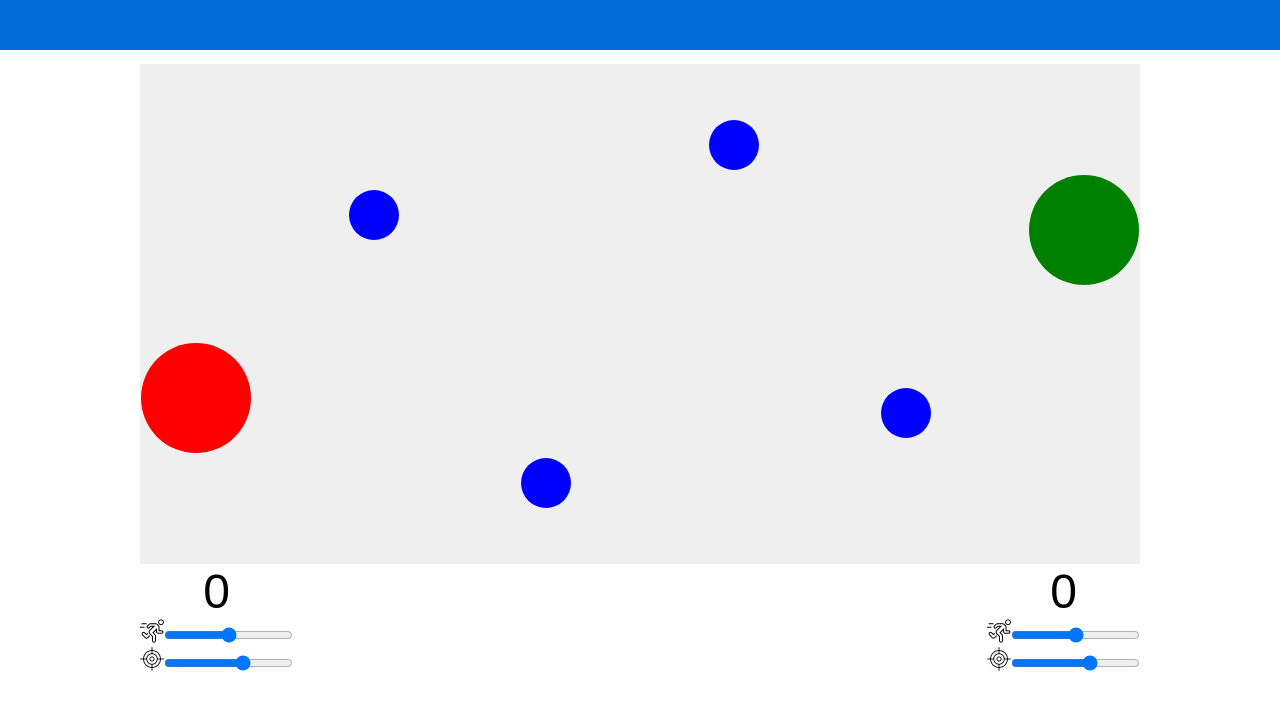
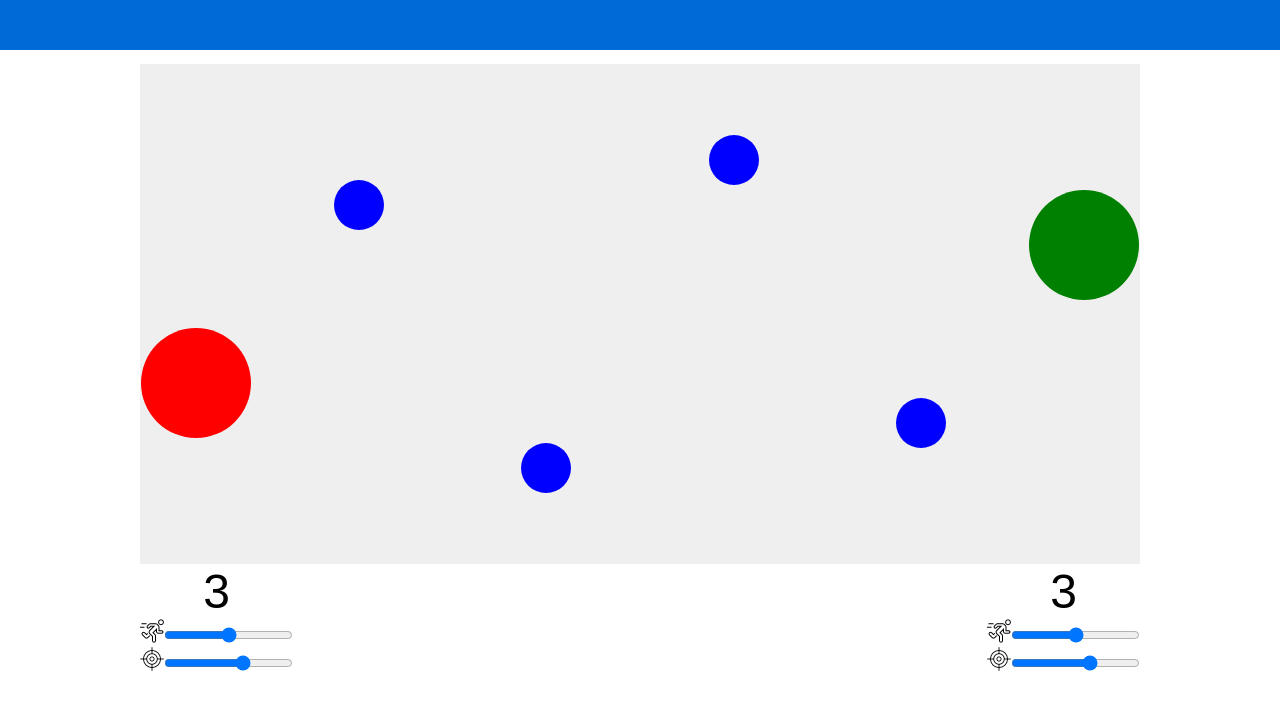
Before and after one commit to digunin/duel-mini-game, a React app: page / in a window 1280 px wide. Shown: the top 710 px of the page. Built offline with nearby package versions, Linux system fonts and the light colour scheme.

Commit message:
display heroes score

```diff
--- a/src/components/game/Game.ts
+++ b/src/components/game/Game.ts
@@ -3,11 +3,14 @@ import { GameUnitFactory } from "./game-units/GameUnitsFactory";
 import { Hero } from "./game-units/Hero";
 import { Line } from "./game-units/primitives/Line";
 import { Point } from "./game-units/primitives/Point";
+import { Spell } from "./game-units/Spell";
 import {
   fromDegToRad,
+  intersectCircleWithCircle,
   intersectCircleWithLine,
   intersectCircleWithPoint,
 } from "./game-units/utils";
+import { EventCallback, EventObserver, EventType } from "./GameEvents";
 import { AppGraphics } from "./graphics/AppGrphics";
 
 const HERO_RADIUS = 55;
@@ -28,8 +31,9 @@ export class Game {
   private leftHero: Hero;
   private rightHero: Hero;
   private bounds: GameBounds;
-  private leftHeroSpells: Circle[] = [];
-  private rightHeroSpells: Circle[] = [];
+  private leftHeroSpells: Spell[] = [];
+  private rightHeroSpells: Spell[] = [];
+  private eventObserver: EventObserver;
 
   constructor(factory: GameUnitFactory<AppGraphics>) {
     this.factory = factory;
@@ -55,8 +59,14 @@ export class Game {
     this.factory.graphics.clear();
     this.leftHero.draw();
     this.rightHero.draw();
-    this.leftHeroSpells.forEach((spell) => spell.draw());
-    this.rightHeroSpells.forEach((spell) => spell.draw());
+    this.drawSpells(this.leftHeroSpells);
+    this.drawSpells(this.rightHeroSpells);
+  }
+
+  private drawSpells(spells: Spell[]) {
+    spells.forEach((spell) => {
+      if (spell.isAlive) spell.draw();
+    });
   }
 
   private _update() {
@@ -68,7 +78,9 @@ export class Game {
     if (this.rightHero.fire()) {
       this.rightHeroSpells.push(this.createSpell(this.rightHero, 180));
     }
-    this.updateSpells();
+    this.deleteDeadSpells();
+    this.updateSpells(this.leftHero, this.rightHeroSpells, "left");
+    this.updateSpells(this.rightHero, this.leftHeroSpells, "right");
     this.draw();
   }
 
@@ -137,6 +149,7 @@ export class Game {
       ),
       bottom: new Line(new Point(0, 0), new Point(this.gameWidth, 0)),
     };
+    this.eventObserver = new EventObserver();
   }
 
   private *allBounds(): Generator<Line> {
@@ -146,15 +159,37 @@ export class Game {
     yield this.bounds.bottom;
   }
 
-  private updateSpells() {
-    this.leftHeroSpells = this.leftHeroSpells.filter(
-      (spell) => spell.center.x < this.gameWidth
+  private updateSpells(hero: Hero, spells: Spell[], side: HeroSide) {
+    spells.forEach((spell) => {
+      if (this.spellOutOfBounds(spell)) spell.die();
+      if (
+        intersectCircleWithCircle(
+          spell.center,
+          spell.radius,
+          hero.center,
+          hero.radius
+        )
+      ) {
+        spell.die();
+        this.eventObserver.emitEvent({
+          type: "hero-damaged",
+          heroDamaged: side,
+        });
+      }
+    });
+    spells.forEach((spell) => spell.nextMove(true));
+  }
+
+  private spellOutOfBounds(spell: Spell) {
+    if (spell.center.x < 0 || spell.center.x > this.gameWidth) return true;
+    return false;
+  }
+
+  private deleteDeadSpells() {
+    this.leftHeroSpells = this.leftHeroSpells.filter((spell) => spell.isAlive);
+    this.rightHeroSpells = this.rightHeroSpells.filter(
+      (spell) => spell.isAlive
     );
-    this.rightHeroSpells = this.rightHeroSpells.filter(
-      (spell) => spell.center.x > 0
-    );
-    this.leftHeroSpells.forEach((spell) => spell.nextMove(true));
-    this.rightHeroSpells.forEach((spell) => spell.nextMove(true));
   }
 
   private createSpell(hero: Hero, direction: number) {
@@ -163,10 +198,14 @@ export class Game {
       hero.center.x + (hero.radius + SPELL_RADIUS) * mod,
       hero.center.y
     );
-    const spell = this.factory.createCircle(spellCenter, SPELL_RADIUS);
+    const spell = this.factory.createSpell(spellCenter, SPELL_RADIUS);
     spell.color = hero.spellColor;
     spell.velocity = 15;
     spell.direction = direction;
     return spell;
   }
+
+  public subscribe(type: EventType, callback: EventCallback) {
+    this.eventObserver.subscribe(type, callback);
+  }
 }
--- a/src/components/game/GameEvents.ts
+++ b/src/components/game/GameEvents.ts
@@ -19,8 +19,6 @@ export class EventObserver {
   }
 
   public emitEvent(event: GameEvent) {
-    console.log(this.subscribers[event.type].length);
-
     this.subscribers[event.type].forEach((callback) => callback(event));
   }
 }
--- a/src/components/game/game-units/GameUnitsFactory.ts
+++ b/src/components/game/game-units/GameUnitsFactory.ts
@@ -2,11 +2,13 @@ import { AppGraphics } from "../graphics/AppGrphics";
 import { Circle } from "./Circle";
 import { Hero } from "./Hero";
 import { Point } from "./primitives/Point";
+import { Spell } from "./Spell";
 
 export abstract class GameUnitFactory<T extends AppGraphics> {
   constructor(private _graphics: T) {}
   public abstract createCircle(center: Point, radius: number): Circle;
   public abstract createHero(center: Point, radius: number): Hero;
+  public abstract createSpell(center: Point, radius: number): Spell;
 
   public get graphics() {
     return this._graphics;
@@ -20,4 +22,7 @@ export class DefaultFactory<T extends AppGraphics> extends GameUnitFactory<T> {
   public createHero(center: Point, radius: number) {
     return new Hero(this.graphics, center, radius);
   }
+  public createSpell(center: Point, radius: number) {
+    return new Spell(this.graphics, center, radius);
+  }
 }
--- a/src/components/game/game-units/Spell.ts
+++ b/src/components/game/game-units/Spell.ts
@@ -1,9 +1,13 @@
 import { Circle } from "./Circle";
 
 export class Spell extends Circle {
-  private isAlive: boolean = true;
+  private _isAlive: boolean = true;
 
   public die() {
-    this.isAlive = false;
+    this._isAlive = false;
+  }
+
+  public get isAlive() {
+    return this._isAlive;
   }
 }
--- a/src/hooks/useGame.ts
+++ b/src/hooks/useGame.ts
@@ -3,8 +3,10 @@ import { ReactCanvasGraphics } from "../components/game/graphics/ReactCanvasGrap
 import { HTMLCanvasCoordConverter } from "../components/game/graphics/HTMLCanvasCoordConverter";
 import { Game } from "../components/game/Game";
 import { useCanvasMousePosition } from "./useCanvasMousePosition";
-import { useRef } from "react";
+import { useCallback, useRef } from "react";
 import { useAppContext } from "./useAppContext";
+import { GameEvent } from "../components/game/GameEvents";
+import { increaseScore } from "../store/actions";
 
 export const useGame = (
   width: number,
@@ -16,7 +18,8 @@ export const useGame = (
     height,
     canvasClickHandler
   );
-  const { leftHero, rightHero } = useAppContext().state;
+  const { state, dispatch } = useAppContext();
+  const { leftHero, rightHero } = state;
 
   const duel = useRef(
     new Game(
@@ -37,6 +40,12 @@ export const useGame = (
   duel.current.setHeroCooldown("left", leftHero.cooldown);
   duel.current.setHeroCooldown("right", rightHero.cooldown);
 
+  const heroDamagedHandler = useCallback((e: GameEvent) => {
+    dispatch(increaseScore(e.heroDamaged));
+  }, []);
+
+  duel.current.subscribe("hero-damaged", heroDamagedHandler);
+
   function canvasClickHandler() {
     const leftOrRight = duel.current.isCursorInsideHero(canvasCursor.current);
   }
```
